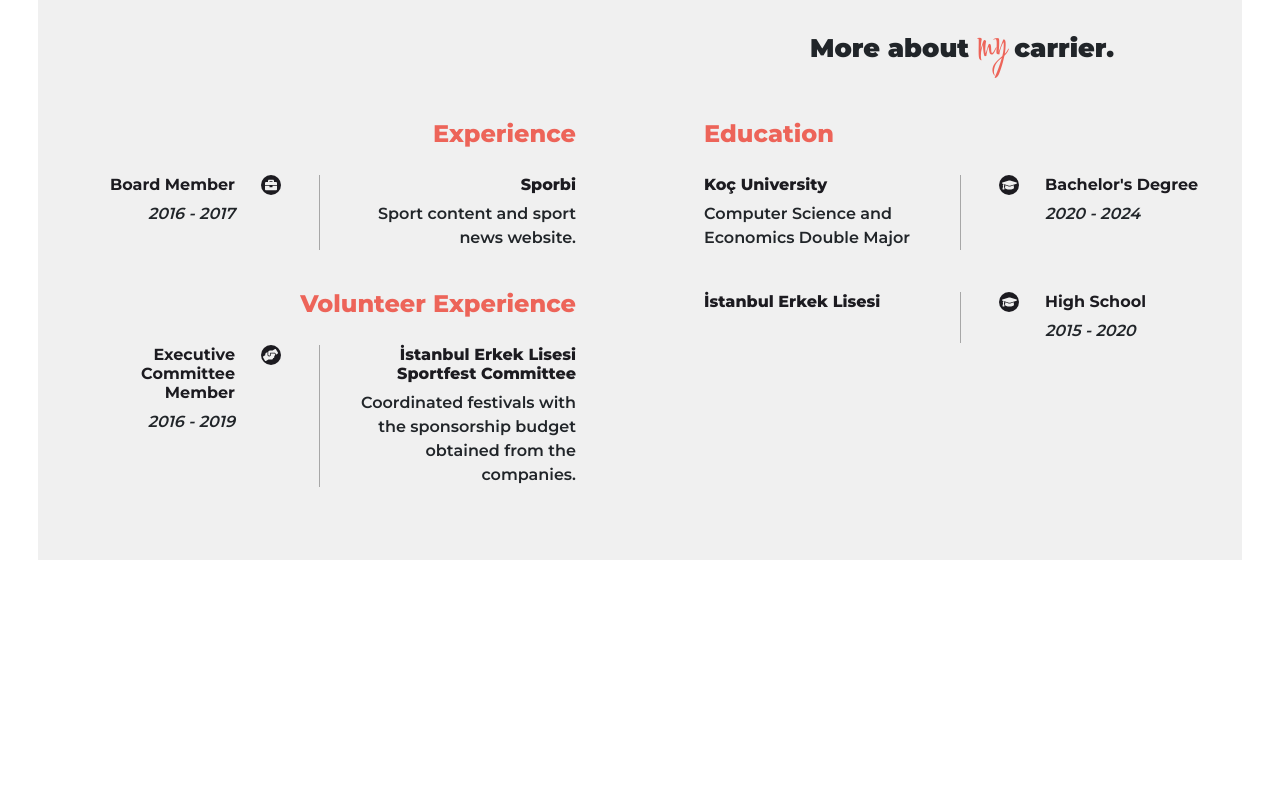
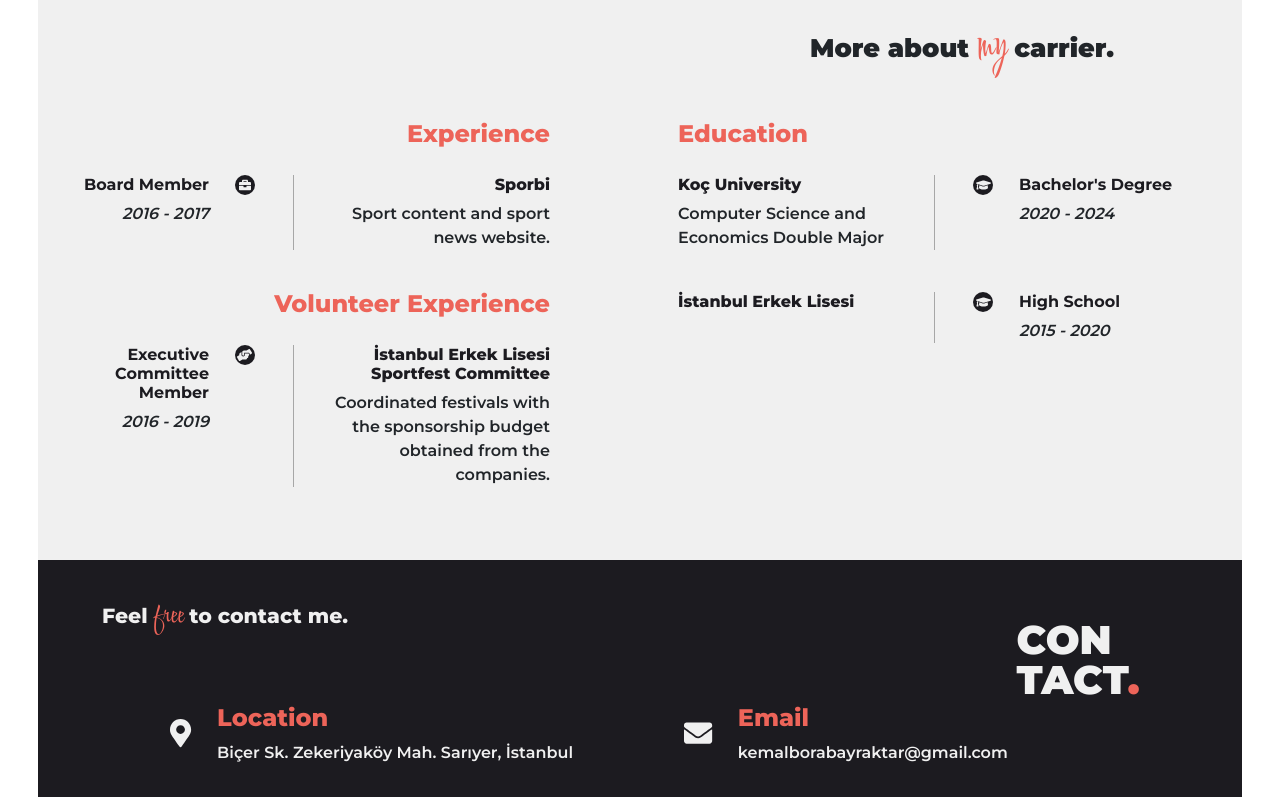
Before and after one commit to bora-bayraktar/portfolio, a React (Create React App) app: page / in a window 1280 px wide. Shown: the part 2000-2797 px from the top of the page. Before the commit the page ends 2560 px from the top, so only its background shows below. Built offline with nearby package versions, Linux system fonts and the light colour scheme.

Commit message:
Add footer

```diff
--- a/src/App.js
+++ b/src/App.js
@@ -2,6 +2,7 @@ import React, { Component } from "react";
 import Header from "./components/Header";
 import About from "./components/About";
 import More from "./components/More";
+import Footer from "./components/Footer";
 
 class App extends Component {
     render() {
@@ -10,6 +11,7 @@ class App extends Component {
                 <Header />
                 <About />
                 <More />
+                <Footer />
             </div>
         );
     }
--- /dev/null
+++ b/src/components/Contact.js
@@ -0,0 +1,34 @@
+import React, { Component } from "react";
+import { FontAwesomeIcon } from "@fortawesome/react-fontawesome";
+import { faEnvelope, faMapMarkerAlt } from "@fortawesome/free-solid-svg-icons";
+
+class Contact extends Component {
+    render() {
+        return (
+            <div className="contact">
+                <div className="container">
+                    <div className="contact-icon">
+                        <FontAwesomeIcon icon={faMapMarkerAlt} />
+                    </div>
+                    <div className="contact-info">
+                        <h4>Location</h4>
+                        <p>Biçer Sk. Zekeriyaköy Mah. Sarıyer, İstanbul</p>
+                    </div>
+                </div>
+                <div className="container">
+                    <div className="contact-icon">
+                        <FontAwesomeIcon icon={faEnvelope} />
+                    </div>
+                    <div className="contact-info">
+                        <h4>Email</h4>
+                        <a href="mailto:kemalborabayraktar@gmail.com">
+                            <p>kemalborabayraktar@gmail.com</p>
+                        </a>
+                    </div>
+                </div>
+            </div>
+        );
+    }
+}
+
+export default Contact;
--- /dev/null
+++ b/src/components/Footer.js
@@ -0,0 +1,34 @@
+import React, { Component } from "react";
+import Contact from "./Contact";
+
+class Footer extends Component {
+    render() {
+        return (
+            <div className="footer">
+                <div className="footer-header">
+                    <h1>CON</h1>
+                    <h1>
+                        TACT
+                        <span style={{ color: "rgb(237, 100, 89)" }}>.</span>
+                    </h1>
+                </div>
+                <h3>
+                    Feel{" "}
+                    <span
+                        id="handwritten-me"
+                        style={{
+                            color: "rgb(237, 100, 89)",
+                            fontSize: "3.5vmin",
+                        }}
+                    >
+                        free
+                    </span>{" "}
+                    to contact me.
+                </h3>
+                <Contact />
+            </div>
+        );
+    }
+}
+
+export default Footer;
--- a/src/css/index.css
+++ b/src/css/index.css
@@ -92,7 +92,7 @@ body {
 
     display: inline-block;
     padding-bottom: 0.2vmax;
-    background-image: linear-gradient(#000, #000);
+    background-image: linear-gradient(var(--black), var(--black));
     background-position: left bottom;
     background-size: 100% 0.2vmax;
     background-repeat: no-repeat;
@@ -367,7 +367,6 @@ body {
         top: 43vh;
         width: 100%;
         text-align: center;
-        margin-top: 5vh;
     }
 
     .skills {
@@ -435,7 +434,7 @@ body {
 }
 
 .experience-education {
-    position: inherit;
+    position: absolute;
     top: 45vh;
     display: flex;
     gap: 10vw;
@@ -551,15 +550,16 @@ body {
 
 @media screen and (max-width: 690px) {
     .more {
+        overflow: auto;
     }
 
     .experience-education {
         display: block;
-        top: 32vh;
+        top: 28vh;
     }
 
     .more h3 {
-        top: 25vh;
+        top: 20vh;
     }
 
     .info-class {
@@ -612,4 +612,115 @@ body {
     }
 }
 
-/*----------------- EXPERIENCE & EDUCATION -----------------*/
+/*----------------- FOOTER -----------------*/
+
+.footer {
+    height: 40vh;
+    background-color: var(--black);
+    position: relative;
+    width: 100%;
+}
+
+.footer-header {
+    position: absolute;
+    right: 8vw;
+    top: 5vw;
+}
+
+.footer-header h1 {
+    font: 5vmin "Montserrat";
+    color: rgb(240, 240, 240);
+    font-weight: 900;
+    line-height: 0.8em;
+}
+
+.footer h3 {
+    font: 1.6vmax "Montserrat";
+    font-weight: 700;
+    color: rgb(240, 240, 240);
+    position: absolute;
+    top: 5vh;
+    left: 5vw;
+    width: 50vw;
+    line-height: 4vh;
+}
+
+.contact {
+    display: flex;
+    position: relative;
+    top: 45%;
+    width: 80%;
+    margin: 0 auto;
+    gap: 5vw;
+}
+
+.contact .container {
+    display: flex;
+    gap: 2vw;
+}
+
+.contact .container .contact-icon,
+.contact .container p {
+    color: rgb(240, 240, 240);
+}
+
+.contact .container h4,
+.contact .container p {
+    font-family: "Montserrat", sans-serif;
+}
+
+.contact .container h4 {
+    font-weight: 700;
+    color: var(--favcolor);
+}
+
+.contact .container a {
+    text-decoration: none !important;
+}
+
+.contact .container a p {
+    transition: all 0.4s ease-in-out;
+}
+
+.contact .container a p:hover {
+    color: var(--favcolor);
+}
+
+.contact .container .contact-icon {
+    font-size: 2.2vmax;
+    top: 10%;
+    position: relative;
+}
+
+@media screen and (max-width: 690px) {
+    .footer {
+        height: 40vh;
+    }
+
+    .footer-header {
+        right: 15%;
+        top: 10%;
+    }
+
+    .footer h3 {
+        left: 15%;
+    }
+
+    .contact {
+        display: block;
+        top: 40%;
+    }
+
+    .contact .container h4 {
+        font-size: 0.88rem;
+    }
+
+    .contact .container p {
+        font-size: 0.7rem;
+    }
+
+    .contact .container {
+        gap: 7vw;
+        margin-bottom: 2vh;
+    }
+}
```
